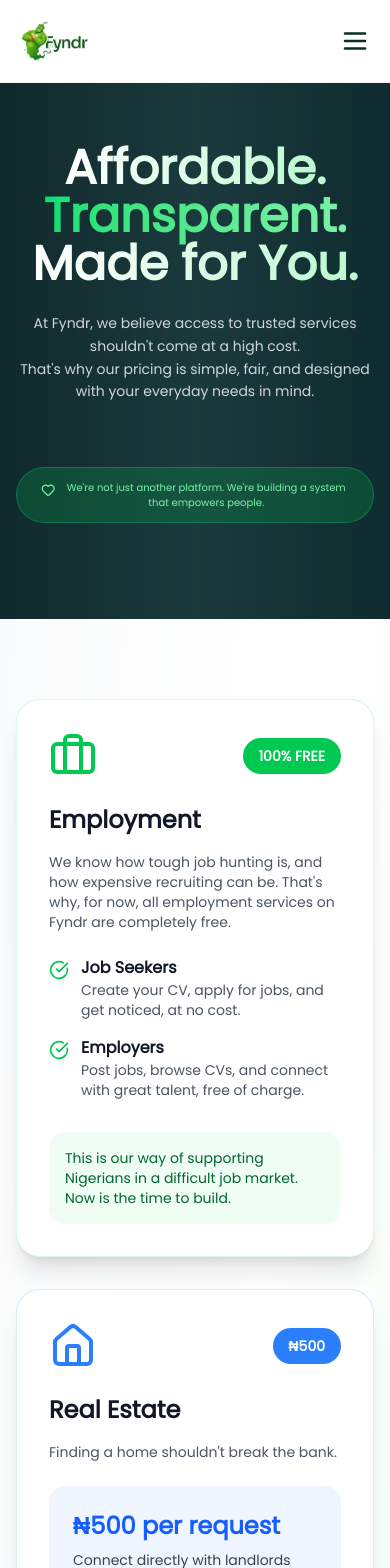
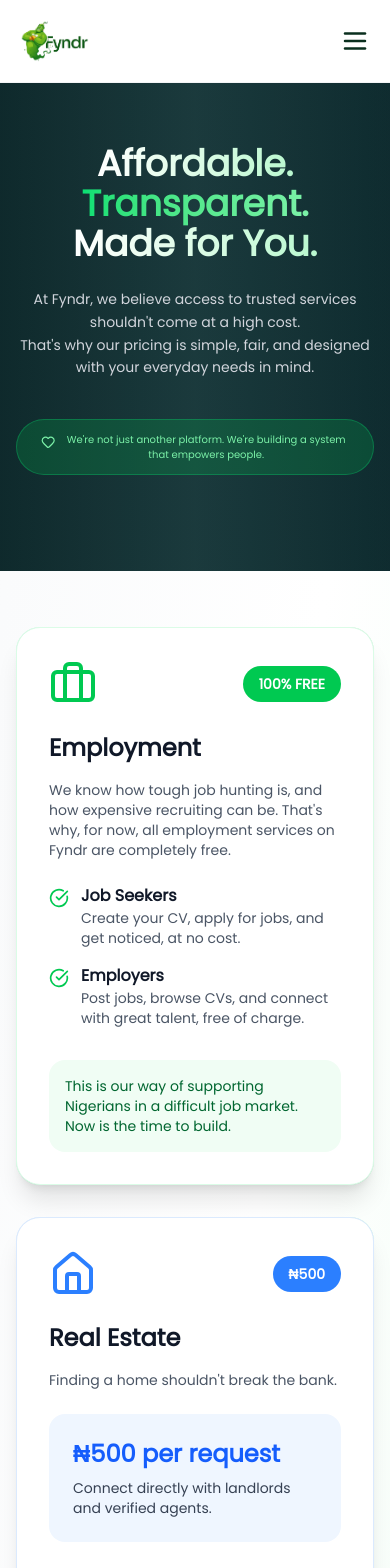
Before and after one commit to OgheneDev/fyndr, a Next.js app: page /pricing in a window 390 px wide. Shown: the top 1568 px of the page. Built offline with nearby package versions, Linux system fonts and the light colour scheme.

Commit message:
Pricing page adjustments

```diff
--- a/src/app/pricing/page.js
+++ b/src/app/pricing/page.js
@@ -70,7 +70,7 @@ const PricingPage = () => {
         >
           <motion.div className="text-center" variants={itemVariants}>
             <motion.h1
-              className="text-5xl md:text-6xl font-bold text-white mb-6"
+              className="text-4xl md:text-6xl font-bold text-white mb-6"
               variants={itemVariants}
             >
               <span className="bg-gradient-to-r from-white to-green-200 bg-clip-text text-transparent">
@@ -96,7 +96,7 @@ const PricingPage = () => {
           </motion.div>
 
           <motion.div
-            className="mt-16 text-center"
+            className="md:mt-16 mt-10 text-center"
             variants={itemVariants}
           >
             <div className="inline-flex items-start md:items-center text-[10px] md:text-[16px] px-6 py-3 rounded-full bg-green-500/20 border border-green-400/30 text-green-300">
@@ -109,7 +109,7 @@ const PricingPage = () => {
 
       {/* Pricing Cards Section */}
       <motion.div
-        className="max-w-7xl mx-auto px-4 py-20 sm:px-6 lg:px-8"
+        className="max-w-7xl mx-auto px-4 py-14 md:py-20 sm:px-6 lg:px-8"
         variants={containerVariants}
         initial="hidden"
         whileInView="visible"
@@ -295,7 +295,7 @@ const PricingPage = () => {
 
             <motion.div className="text-center" variants={itemVariants}>
               <Heart className="w-12 h-12 text-green-400 mx-auto mb-4" />
-              <p className="text-white font-semibold">Deliver a smooth and helpful experience</p>
+              <p className="text-white font-semibold">Deliver a smooth and <br className='md:hidden' /> helpful experience</p>
             </motion.div>
           </motion.div>
 
@@ -325,7 +325,7 @@ const PricingPage = () => {
       >
         <div className="max-w-4xl mx-auto px-4 sm:px-6 lg:px-8 text-center">
           <motion.h2
-            className="text-4xl font-bold text-white mb-8"
+            className="md:text-4xl text-3xl font-bold text-white mb-8"
             initial={{ opacity: 0, y: 20 }}
             whileInView={{ opacity: 1, y: 0 }}
             viewport={{ once: true }}
@@ -335,7 +335,7 @@ const PricingPage = () => {
           </motion.h2>
 
           <motion.p
-            className="text-xl text-green-100 mb-4"
+            className="md:text-xl text-sm text-green-100 mb-4"
             initial={{ opacity: 0, y: 20 }}
             whileInView={{ opacity: 1, y: 0 }}
             viewport={{ once: true }}
@@ -345,7 +345,7 @@ const PricingPage = () => {
           </motion.p>
 
           <motion.p
-            className="text-2xl font-bold text-white mb-10"
+            className="text-xl md:text-2xl font-bold text-white mb-10"
             initial={{ opacity: 0, y: 20 }}
             whileInView={{ opacity: 1, y: 0 }}
             viewport={{ once: true }}
```
